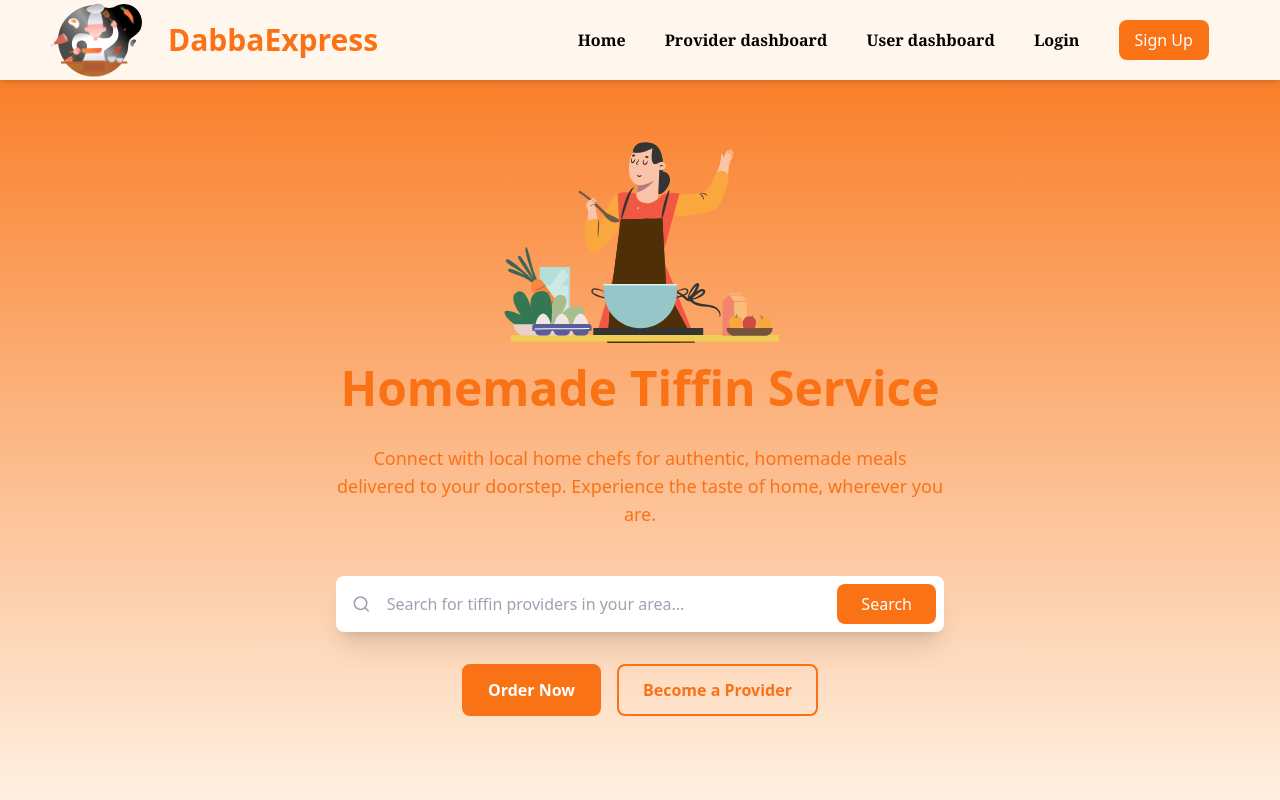
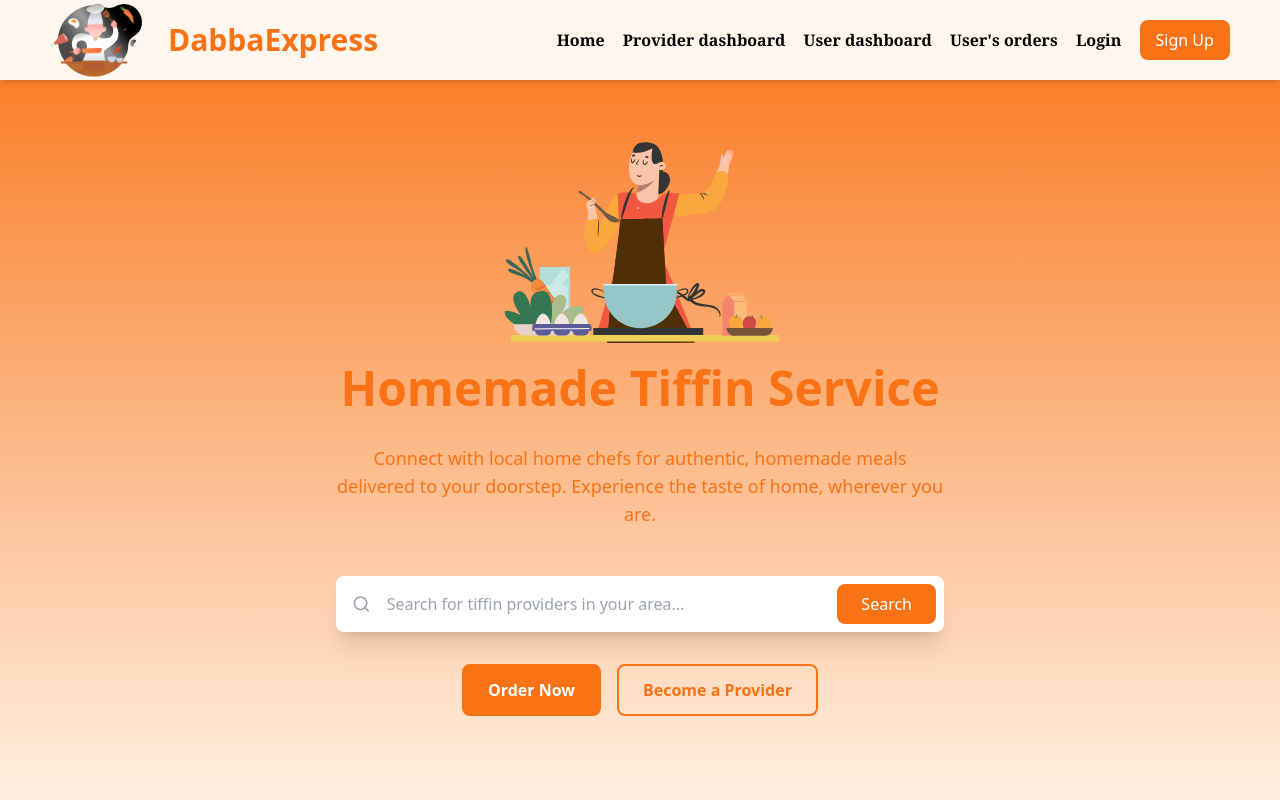
Before and after one commit to aniketmdinde/DabbaExpress, a React (Vite) app in the folder frontend/: page / in a window 1280 px wide. Shown: the top 800 px of the page. Built offline with nearby package versions, Linux system fonts and the light colour scheme.

Commit message:
stable push

```diff
--- a/frontend/src/components/Navbar.jsx
+++ b/frontend/src/components/Navbar.jsx
@@ -41,6 +41,9 @@ const Navbar = () => {
             <div className="flex flex-col items-center">
               <Link to="/user/dashboard" className="text-black font-serif hover:text-orange-500 font-bold">User dashboard</Link>
             </div>
+            <div className="flex flex-col items-center">
+              <Link to="/order" className="text-black font-serif hover:text-orange-500 font-bold">User's orders</Link>
+            </div>
             {isLoggedIn ? (
               <>
                 <Link to="/profile" className="flex items-center text-gray-600 hover:text-orange-500">
```
